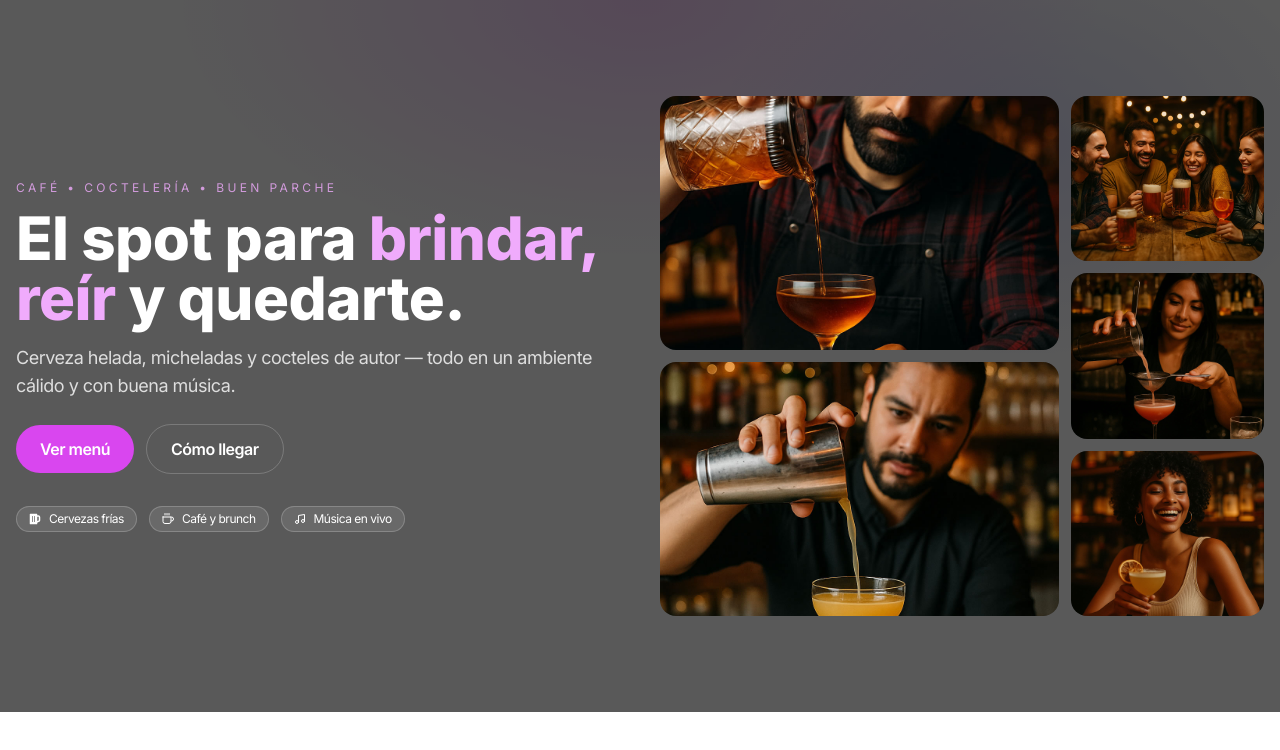
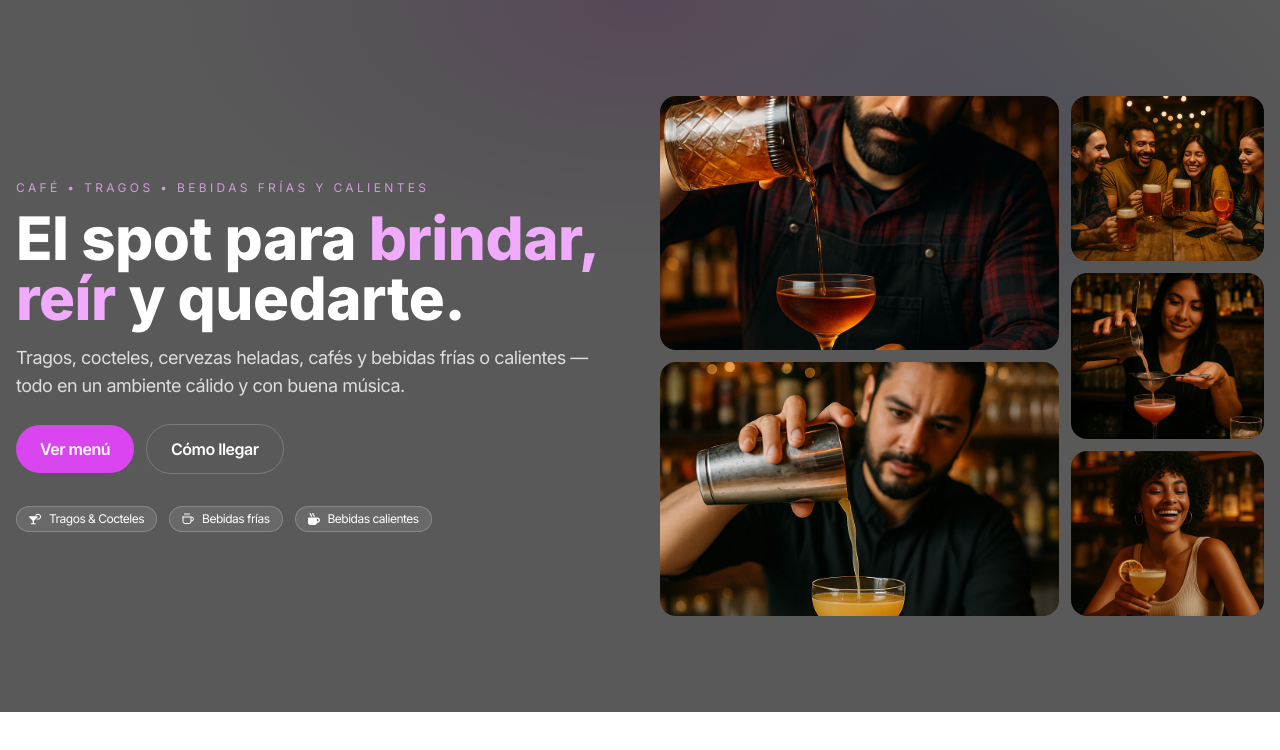
Before and after one commit to programandoweb/bululu.cafe, a Next.js app: page /catalogo-el-meta-programandoweb/tienda in a window 1280 px wide. Shown: the top 750 px of the page. Built offline with nearby package versions, Linux system fonts and the light colour scheme; no server answers.

Commit message:
Rediseño

```diff
--- a/src/components/Hero/HeroText.tsx
+++ b/src/components/Hero/HeroText.tsx
@@ -1,20 +1,20 @@
 'use client'
 
-import { FaBeer } from 'react-icons/fa'
-import { FiCoffee, FiMusic } from 'react-icons/fi'
+import { FaCocktail, FaMugHot } from 'react-icons/fa'
+import { FiCoffee } from 'react-icons/fi'
 import MotionFadeUp from './MotionFadeUp'
 
 export default function HeroText() {
   return (
     <MotionFadeUp>
       <p className="uppercase tracking-[0.28em] text-xs text-fuchsia-300/80 mb-3">
-        Café • Coctelería • Buen parche
+        Café • Tragos • Bebidas frías y calientes
       </p>
       <h1 className="text-4xl md:text-6xl font-extrabold leading-tight">
         El spot para <span className="text-fuchsia-300">brindar, reír</span> y quedarte.
       </h1>
       <p className="mt-4 text-white/80 md:text-lg max-w-xl">
-        Cerveza helada, micheladas y cocteles de autor — todo en un ambiente cálido y con buena música.
+        Tragos, cocteles, cervezas heladas, cafés y bebidas frías o calientes — todo en un ambiente cálido y con buena música.
       </p>
 
       {/* Botones */}
@@ -36,13 +36,13 @@ export default function HeroText() {
       {/* Badges */}
       <div className="mt-8 flex flex-wrap gap-3 text-xs">
         <span className="rounded-full bg-white/10 border border-white/20 px-3 py-1 inline-flex items-center gap-2">
-          <FaBeer /> Cervezas frías
+          <FaCocktail /> Tragos & Cocteles
         </span>
         <span className="rounded-full bg-white/10 border border-white/20 px-3 py-1 inline-flex items-center gap-2">
-          <FiCoffee /> Café y brunch
+          <FiCoffee /> Bebidas frías
         </span>
         <span className="rounded-full bg-white/10 border border-white/20 px-3 py-1 inline-flex items-center gap-2">
-          <FiMusic /> Música en vivo
+          <FaMugHot /> Bebidas calientes
         </span>
       </div>
     </MotionFadeUp>
```
